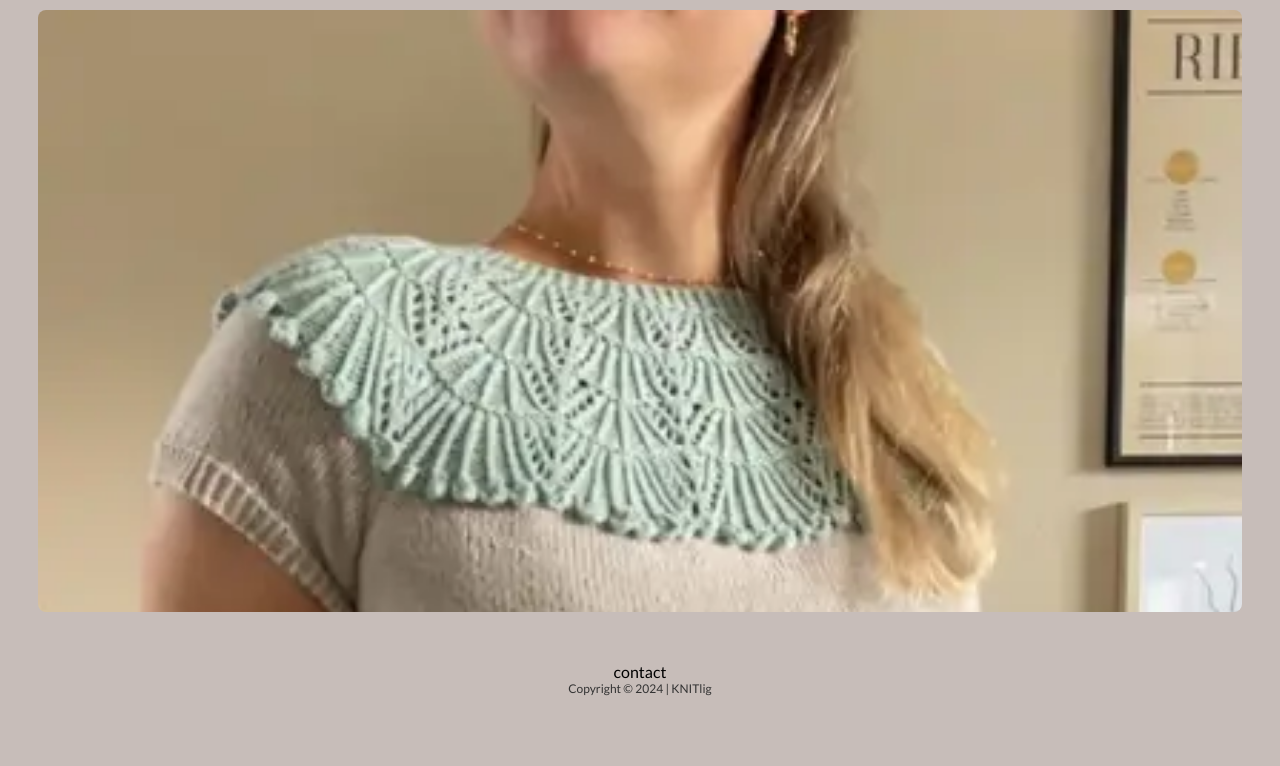
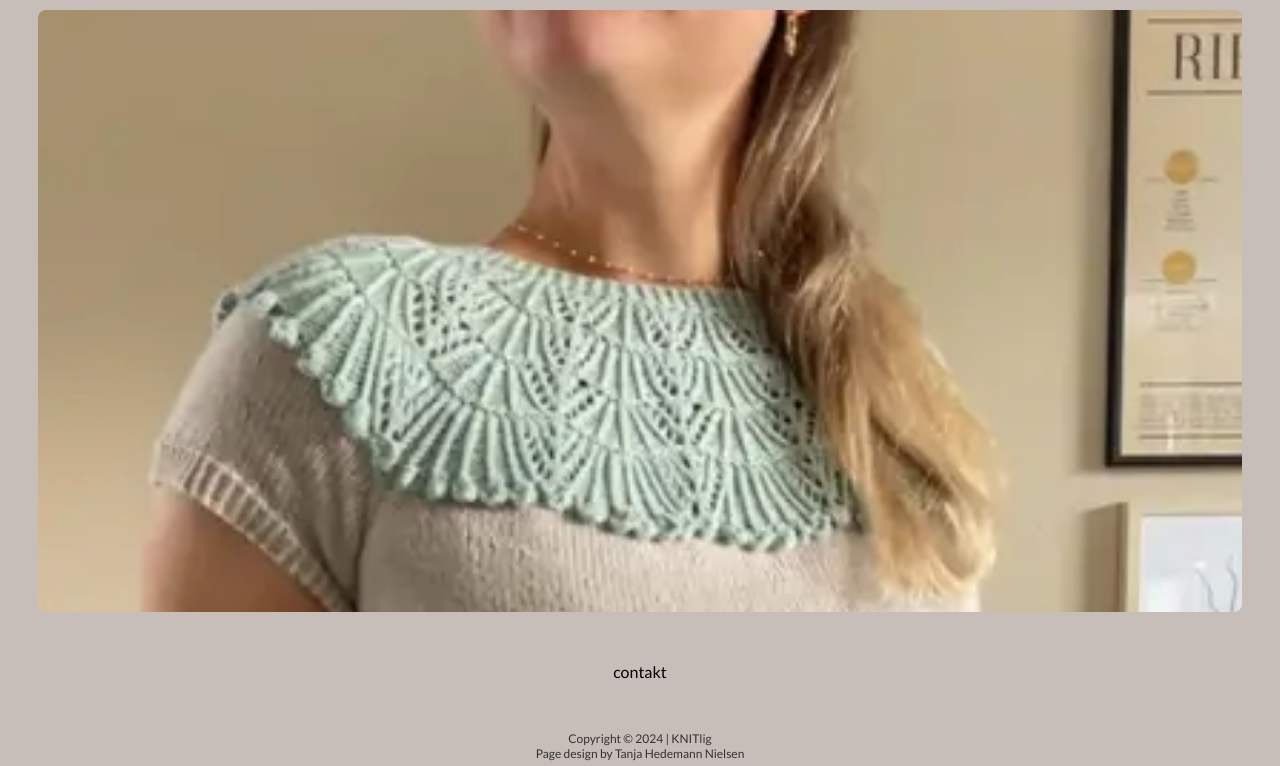
Before and after one commit to Hedemann-Nielsen/content-for-QR-code, a React (Vite) app: page / in a window 1280 px wide. Shown: the part 1540-2306 px from the top of the page. Built offline with nearby package versions, Linux system fonts and the light colour scheme.

Commit message:
hover effects removed

```diff
--- a/src/Components/Footer/Footer.jsx
+++ b/src/Components/Footer/Footer.jsx
@@ -19,11 +19,16 @@ export const Footer = () => {
 	return (
 		<>
 			<div className={style.footer}>
-				<button onClick={openModal} className={globalStyle.untyledBtn}>
-					contact
-				</button>
+				<p onClick={openModal} className={globalStyle.untyledBtn}>
+					contakt
+				</p>
+			</div>
+			<div className={style.designer}>
 				<p className={globalStyle.text}>
 					Copyright &copy; {currentYear} | KNITlig
+				</p>
+				<p className={globalStyle.text}>
+					Page design by Tanja Hedemann Nielsen
 				</p>
 			</div>
 
--- a/src/Components/Footer/Footer.module.scss
+++ b/src/Components/Footer/Footer.module.scss
@@ -4,9 +4,12 @@
 	margin: 50px;
 	text-align: center;
 	a {
-		color: $color-black;
 		&:hover {
 			text-decoration: underline;
 		}
 	}
 }
+
+.designer {
+	padding-bottom: 5px;
+}
--- a/src/Components/Header/Header.jsx
+++ b/src/Components/Header/Header.jsx
@@ -5,7 +5,7 @@ import style from "./Header.module.scss";
 export const Header = () => {
 	return (
 		<div className={style.header}>
-			<img src={headerImg} alt="Tagetes sweater på model" />
+			<img src={headerImg} alt="Tagetes sweater" />
 		</div>
 	);
 };
--- a/src/Components/Links/Links.jsx
+++ b/src/Components/Links/Links.jsx
@@ -11,14 +11,14 @@ export const Links = () => {
 		<>
 			<a href="https://www.knitlig.dk" className={style.logoContainer}>
 				<img src={logo} alt="" />
-				<p className={style.hoverEffect}>www.knitlig.dk</p>
+				<p>www.knitlig.dk</p>
 				<span></span>
 			</a>
 			<a
 				href="https://www.instagram.com/knitlig"
 				className={style.logoContainer}>
 				<img src={instagramLogo} alt="" />
-				<p className={style.hoverEffect}>instagram</p>
+				<p>instagram</p>
 				<span></span>
 			</a>
 
@@ -26,14 +26,14 @@ export const Links = () => {
 				href="https://www.facebook.com/knitlig"
 				className={style.logoContainer}>
 				<img src={facebookLogo} alt="" />
-				<p className={style.hoverEffect}>facebook</p>
+				<p>facebook</p>
 				<span></span>
 			</a>
 			<a
 				href="https://www.ravelry.com/designers/knitlig-2"
 				className={style.logoContainer}>
 				<img src={ravelryLogo} alt="" />
-				<p className={style.hoverEffect}>ravelry</p>
+				<p>ravelry</p>
 				<span></span>
 			</a>
 		</>
--- a/src/Components/Links/Links.module.scss
+++ b/src/Components/Links/Links.module.scss
@@ -18,7 +18,6 @@
 	img {
 		width: 30px;
 		height: 30px;
-		// padding: 5px;
 		aspect-ratio: 1;
 		background-color: $color-secundary-background;
 		object-fit: cover;
@@ -28,30 +27,3 @@
 		width: 150px;
 	}
 }
-.logoContainer:hover .hoverEffect::before {
-	width: 107%;
-}
-
-.hoverEffect {
-	width: 150px;
-	height: fit-content;
-	position: relative;
-	overflow: hidden;
-	text-align: center;
-	transition: 0.3s;
-	z-index: 1;
-	border-radius: 8px;
-	&::before {
-		content: "";
-		width: 0;
-		height: 300%;
-		position: absolute;
-		top: 50%;
-		left: 50%;
-		transform: translate(-50%, -50%) rotate(20deg);
-		background: $color-background;
-		transition: 0.5s ease;
-		display: block;
-		z-index: -1;
-	}
-}
--- a/src/Components/Loader/Loader.module.scss
+++ b/src/Components/Loader/Loader.module.scss
@@ -32,9 +32,6 @@
 	0% {
 		background-position: -150% 0, -150% 0;
 	}
-	// 66% {
-	// 	background-position: 250% 0, -150% 0;
-	// }
 	100% {
 		background-position: 250% 0, 250% 0;
 	}
--- a/src/Components/Logo/Logo.module.scss
+++ b/src/Components/Logo/Logo.module.scss
@@ -12,9 +12,6 @@
 		width: 100px;
 		height: 100px;
 		transition: 0.5s ease-in-out;
-		&:hover {
-			scale: 1.2;
-		}
 	}
 	.titleContainer {
 		margin-top: 50px;
@@ -32,8 +29,5 @@
 				font-size: 30px;
 			}
 		}
-		a:hover {
-			color: $color-secundary-background;
-		}
 	}
 }
--- a/src/Styles/GlobalStyles.module.scss
+++ b/src/Styles/GlobalStyles.module.scss
@@ -46,14 +46,7 @@ a {
 	@include text;
 }
 .untyledBtn {
-	background-color: transparent;
-	border: none;
-	margin: 0;
-	padding: 0;
-	text-align: inherit;
-	font: inherit;
-	border-radius: 0;
-	appearance: none;
+	color: $color-black;
 	&:hover {
 		text-decoration: underline;
 	}
```
Also changed, not shown: src/assets/logo-med-baggrund.webp.
